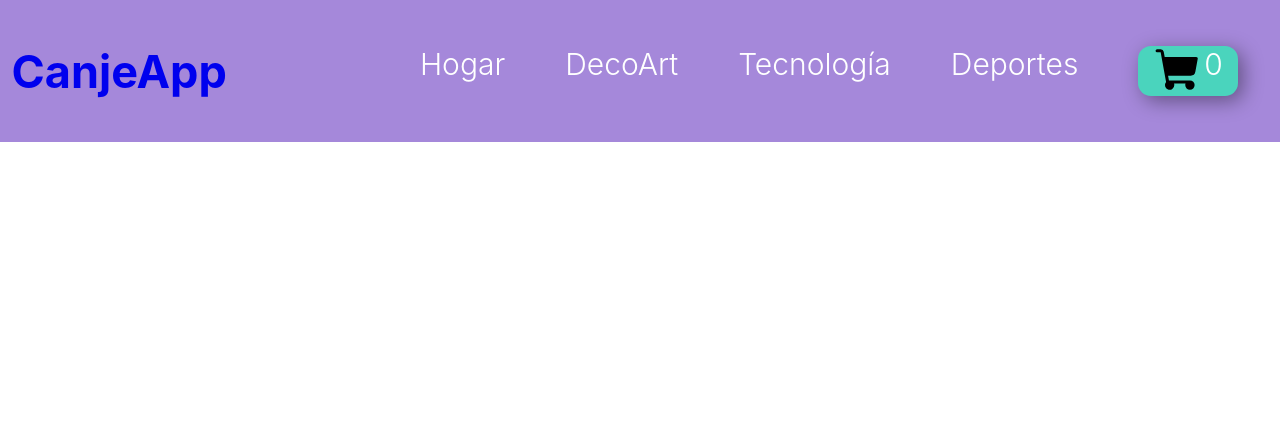
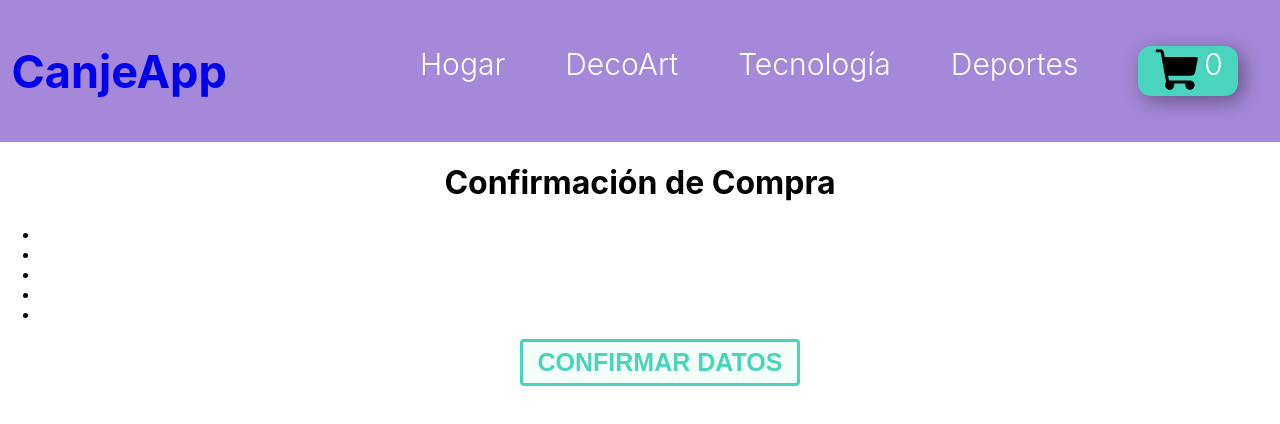
Before and after one commit to Ale-Quemel/Canje-App---React-JS, a React (Create React App) app: page /confirmar-order in a window 1280 px wide. Before the commit this address led to /. Shown: the top 424 px of the page. Built offline with nearby package versions, Linux system fonts and the light colour scheme; no server answers; the database is empty.

Commit message:
Optimización de CustomModal + PreviewOrder

```diff
--- a/package.json
+++ b/package.json
@@ -6,7 +6,7 @@
     "@testing-library/jest-dom": "^5.16.3",
     "@testing-library/react": "^12.1.4",
     "@testing-library/user-event": "^13.5.0",
-    "bootstrap": "^5.1.3",
+    "bootstrap": "^5.2.0",
     "firebase": "^9.9.0",
     "formik": "^2.2.9",
     "react": "^17.0.2",
@@ -15,6 +15,7 @@
     "react-hook-form": "^7.33.1",
     "react-router-dom": "^6.3.0",
     "react-scripts": "5.0.0",
+    "react-sweetalert2": "^0.5.2",
     "web-vitals": "^2.1.4"
   },
   "scripts": {
@@ -40,5 +41,8 @@
       "last 1 firefox version",
       "last 1 safari version"
     ]
+  },
+  "devDependencies": {
+    "prettier": "2.7.1"
   }
 }
--- a/src/App.js
+++ b/src/App.js
@@ -9,6 +9,7 @@ import Cart from './components/Cart/Cart';
 import CartOrder from './components/CartOrder/CartOrder';
 import { Navigate } from 'react-router-dom';
 import ItemForm from './components/ItemForm/ItemForm';
+import PreviewOrder from './components/PreviewOrder/PreviewOrder';
 
 
 const App = () => {
@@ -25,6 +26,8 @@ const App = () => {
               <Route path='*' element={<Navigate to='/'/>}/>
               <Route path='/orders' element={<CartOrder/>}/>
               <Route path='/login' element={<ItemForm/>}/>
+              <Route path='/confirmar-order' element={<PreviewOrder/>} />
+
             </Routes>
           </BrowserRouter>
         </CartContextProvider>
--- a/src/CartContext/CartContext.js
+++ b/src/CartContext/CartContext.js
@@ -7,6 +7,10 @@ export const CartContextProvider = ({ children }) => {
     const [cart, setCart] = useState([])
     const [totalProductsAdded, setTotalProductsAdded] = useState(0)
     const [totalToPay, setTotalToPay] = useState(0)
+    const [order, setOrder] = useState({})
+
+
+
 
     useEffect(() => {
         updateTotalProductsAdded()
@@ -82,7 +86,7 @@ export const CartContextProvider = ({ children }) => {
 
 
     return(
-        <CartContext.Provider value={{cart, addItem, getQuantity, getProduct, removeItem, removeAllItem, totalProductsAdded, totalToPay}}>
+        <CartContext.Provider value={{cart, addItem, getQuantity, getProduct, removeItem, removeAllItem, totalProductsAdded, totalToPay, order, setOrder}}>
             {children}
         </CartContext.Provider>
     )
--- a/src/components/Cart/Cart.js
+++ b/src/components/Cart/Cart.js
@@ -11,7 +11,7 @@ const Cart = () => {
 
     const { cart, removeAllItem, totalProductsAdded, totalToPay } = useCart()
 
-    const createOrder = () => {
+    /* const createOrder = () => {
         console.log(('Crear Orden de Comprasss'));
 
         const objOrder = {
@@ -36,7 +36,7 @@ const Cart = () => {
         })
 
 
-    }
+    } */
 
 
 
@@ -57,7 +57,7 @@ const Cart = () => {
             <h2>Total: ${totalToPay}</h2>
             <button className='btn__clean' onClick={removeAllItem}>VACIAR CARRITO</button>
             <ItemForm/>
-            <button onClick={createOrder} className='btn__clean2'>CREAR ORDEN DE COMPRA</button>
+            {/* <button onClick={createOrder} className='btn__clean2'>CREAR ORDEN DE COMPRA</button>  */}
         </div>
 
     )
--- /dev/null
+++ b/src/components/CustomModal.js
@@ -0,0 +1,34 @@
+
+import Button from 'react-bootstrap/Button';
+import Modal from 'react-bootstrap/Modal';
+import React from 'react'
+import { useNavigate } from 'react-router-dom'
+
+const CustomModal = ({show, setShow, title, body, to}) => {
+
+    const {navigate} = useNavigate();
+
+    const handleClose = () => {
+        setShow(false);
+        navigate(to);
+
+    }
+
+    return (
+
+    <Modal show={show} onHide={handleClose}>
+
+        <Modal.Header closeButton>
+          <Modal.Title>{title}</Modal.Title>
+        </Modal.Header>
+        <Modal.Body>{body}</Modal.Body>
+        <Modal.Footer>
+          <Button variant="secondary" onClick={handleClose}>
+            Aceptar
+          </Button>
+        </Modal.Footer>
+      </Modal>
+  )
+}
+
+export default CustomModal
--- a/src/components/ItemForm/ItemForm.css
+++ b/src/components/ItemForm/ItemForm.css
@@ -61,3 +61,27 @@ input.item__btn{
     font-size: 28px;
     font-weight: 600;
 }
+
+.btn__clean2{
+    color: #4ad4bd;
+    background-color: #f5fff9;
+    border: 3px solid #4ad4bd;
+    border-radius: 4px;
+    transition: all 400ms ease;
+    font-size: 25px;
+    font-weight: 700;
+    padding: 6px 15px;
+    margin: 15px;
+    margin-bottom: 150px;
+    align-items: center;
+    justify-items: center;
+    text-decoration: none;
+
+}
+
+.btn__clean2:disabled {
+    color: #535353;
+    background-color: #b1b1b1;
+    pointer-events: none;
+    border: transparent;
+}
--- a/src/components/ItemForm/ItemForm.js
+++ b/src/components/ItemForm/ItemForm.js
@@ -1,13 +1,56 @@
 
 
-import React from 'react';
-import { useForm } from 'react-hook-form';
+import React, { useState, useEffect, useContext } from 'react';
+import { useNavigate } from 'react-router-dom';
+import { useCart } from '../../CartContext/CartContext';
+
 import './ItemForm.css'
 
 const ItemForm = () => {
-  const { register, handleSubmit, formState: { errors } } = useForm();
-  const onSubmit = data => console.log(data);
-  console.log(errors);
+      const navigate = useNavigate();
+      console.log(navigate);
+      const [disabled, setDisabled] = useState(true);
+      const [values, setValues] = useState({
+        name:"",
+        lastname:"",
+        address:"",
+        email:"",
+        phone:""
+      });
+
+      const {name, lastname, address, email, phone} = values;
+      const {order, setOrder} = useCart();
+
+      const handleChange = (e) => {
+        setValues({
+          ...values,
+          [e.target.name]:e.target.value
+        })
+
+      }
+
+      const handleSubmit = (e) => {
+        e.preventDefault();
+        setOrder(values);
+        navigate("/confirmar-order")
+      }
+
+      const validateFields = () =>
+        name !== "" &&
+        lastname !== "" &&
+        address !== "" &&
+        email !== "" &&
+        phone !== ""
+        ? setDisabled(false)
+        : setDisabled(true);
+
+        useEffect(() => {
+          validateFields();
+        }, [name, lastname, address, email, phone])
+
+
+
+
 
   return (
     <section>
@@ -16,29 +59,29 @@ const ItemForm = () => {
           <p>Los siguientes datos se almacenan para brindarte la mayor seguridad en tu compra y que el producto llegue a tus manos lo antes posible.</p>
         </div>
 
-        <form onSubmit={handleSubmit(onSubmit)} className="itemForm">
+        <form onSubmit={handleSubmit} className="itemForm">
             <p className="item__p">
                 <span><label className="item__label">Nombre: </label></span>
-                <input className="item__input" type="text" placeholder="Nombre..." {...register("Nombre", {required: true, maxLength: 80})} />
+                <input onChange={handleChange} value={name} name="name" className="item__input" type="text" placeholder="Nombre..." required />
             </p>
             <p className="item__p">
                 <span><label className="item__label">Apellido: </label></span>
-                <input className="item__input" type="text" placeholder="Apellido..." {...register("Apellido", {required: true, maxLength: 100})} />
+                <input onChange={handleChange} value={lastname} name="lastname" className="item__input" type="text" placeholder="Apellido..." required />
             </p>
             <p className="item__p">
                 <span><label className="item__label">Domicilio: </label></span>
-                <input className="item__input" type="home" placeholder="Domicilio de entrega..." {...register("Domicilio", {required: true, maxLength: 100})} />
+                <input onChange={handleChange} value={address} name="address" className="item__input" type="text" placeholder="Domicilio de entrega..." required />
             </p>
             <p className="item__p">
                 <span><label className="item__label">Email: </label></span>
-                <input className="item__input" type="text" placeholder="Email..." {...register("Email", {required: true, pattern: /^\S+@\S+$/i})} />
+                <input onChange={handleChange} value={email} name="email" className="item__input" type="email" placeholder="Email..." required />
             </p>
             <p className="item__p">
                 <span><label className="item__label">Teléfono: </label></span>
-                <input className="item__input" type="tel" placeholder="Número de teléfono..." {...register("Teléfono", {required: true, minLength: 6, maxLength: 12})} />
+                <input onChange={handleChange} value={phone} name="phone" className="item__input" type="number" placeholder="Número de teléfono..." min={10} required />
             </p>
-
-          <input className="item__btn" type="submit" value={"Confirmar Datos"} />
+          <button type='submit' disabled={disabled} className='btn__clean2'>CONFIRMAR DATOS</button>
+          {/* <input className="item__btn" type="submit" value={"Crear Orden de Compras"} /> */}
         </form>
 
     </section>
--- /dev/null
+++ b/src/components/PreviewOrder/PreviewOrder.js
@@ -0,0 +1,72 @@
+import { addDoc, collection } from 'firebase/firestore';
+import React, { useState } from 'react'
+import SweetAlert2 from 'react-sweetalert2';
+import { useCart } from '../../CartContext/CartContext'
+import { db } from '../../services/Firebase';
+import CustomModal from '../CustomModal';
+
+
+const PreviewOrder = () => {
+
+  const {order, cart} = useCart();
+
+  const [modalProps, setModalProps] = useState({});
+
+  const [show, setShow] = useState(false);
+
+  const createOrder = () => {
+
+    const objOrder = {
+        buyer: {
+            name: order.name,
+            lastName: order.lastname,
+            email: order.email,
+            phone: order.phone,
+            home: order.address
+        },
+        items: cart,
+    }
+
+    const collectionRef = collection(db, 'orders')
+
+    addDoc(collectionRef, objOrder).then(({id}) => {
+
+        setShow(true)
+
+        setModalProps({
+          title: '¡Gracias por tu compra!',
+          body: `Su número de compra es: ${id}`,
+          show: show,
+          to: '/'
+        });
+    console.log(id);
+
+
+    })
+
+
+
+}
+
+  return (
+    <div>
+      <h1>Confirmación de Compra</h1>
+      <ul>
+        <li>{order.name}</li>
+        <li>{order.lastname}</li>
+        <li>{order.address}</li>
+        <li>{order.email}</li>
+        <li>{order.name}</li>
+
+        <button onClick={createOrder} type='button' className='btn__clean2'>CONFIRMAR DATOS</button>
+
+
+      </ul>
+      <CustomModal {...modalProps}/>
+
+    </div>
+
+  )
+}
+
+export default PreviewOrder
```
Also changed, not shown: 2 other files (tests, documents, lock files or other folders).
